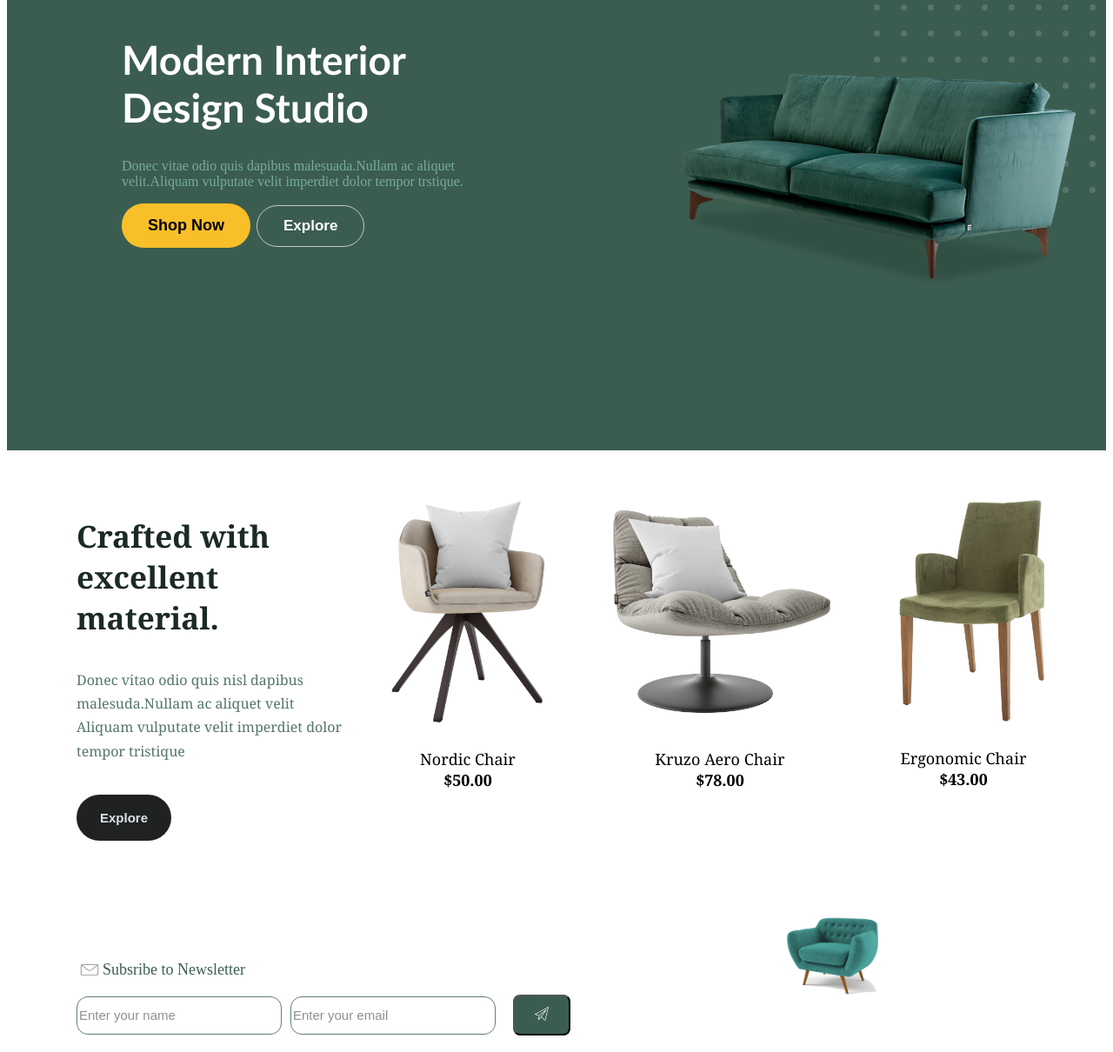
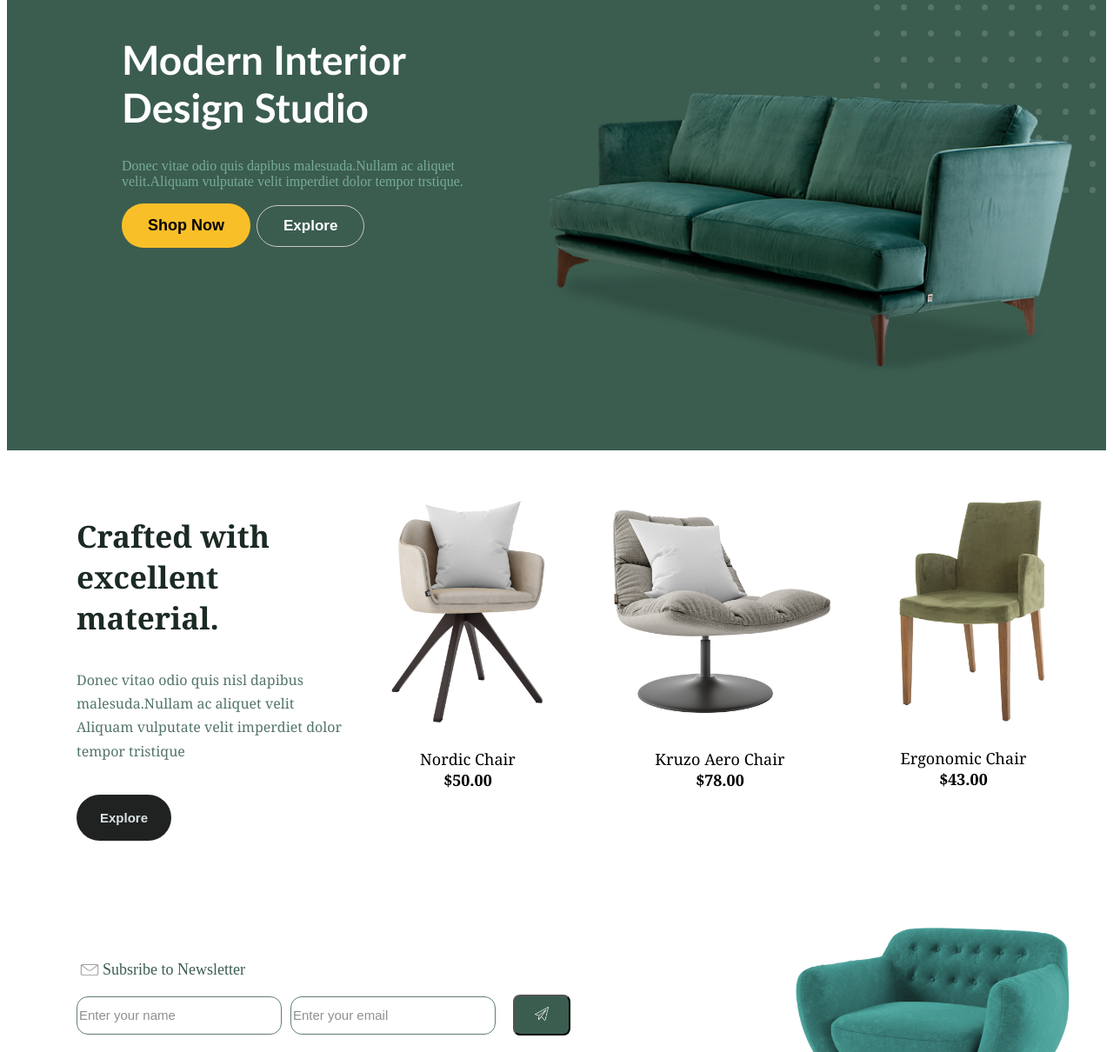
Before and after one commit to SelvedinSoftic/Furni, a plain HTML site: page index.html in a window 1280 px wide. Shown: the part 90-1300 px from the top of the page at 87% size. Drawn offline with Linux system fonts and the light colour scheme.

Commit message:
Update index.html

```diff
--- a/index.html
+++ b/index.html
@@ -50,7 +50,7 @@
         <button id="explore">Explore</button>
       </div>
       <div class="couch">
-        <img src="couch.png" style="width: 60%;">
+        <img src="couch.png" style="width: 80%;">
       </div>
       <div class="dots">
         <img src="dots-light.svg">
@@ -100,7 +100,7 @@
       </div>
     </div>
     <div class="subImage">
-        <img src="sofa.png" width="30%">
+        <img src="sofa.png" width="90%">
       </div>
       <div class="footerIme">
       <a class="footer-ime" href="index.html">Furni.</a>
```
